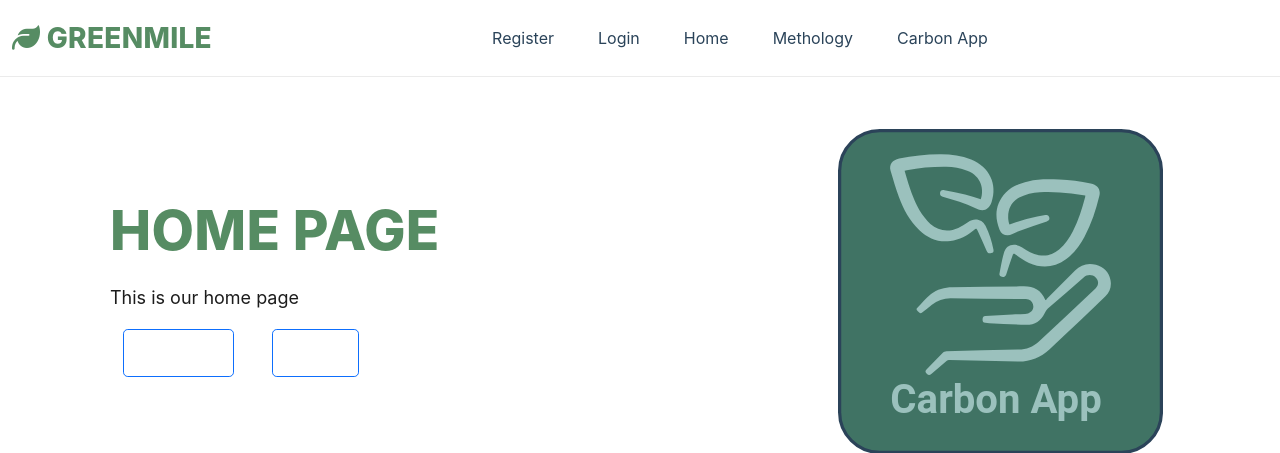
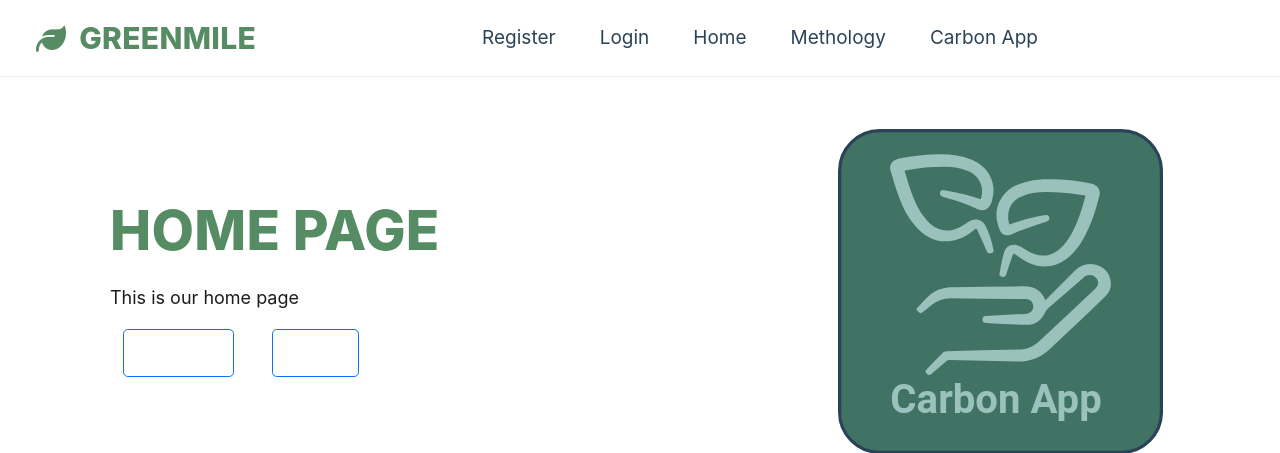
Before and after one commit to henrikkehopland/Gruppe4_SDG335, a Flask app: page / in a window 1280 px wide. Shown: the top 453 px of the page. Run offline with Flask 2, Linux system fonts and the light colour scheme; some libraries are stand-ins or nearby versions.

Commit message:
Update layout.css

```diff
--- a/capp/static/layout.css
+++ b/capp/static/layout.css
@@ -110,3 +110,31 @@
   }
   .carbon_app_navbar a::after{ bottom: -6px; height: 4px; }
 }
+
+
+/* --- Nytt frå CHAT --- */
+/* --- Større menytekst --- */
+.carbon_app_navbar a{
+  font-size: 18px;               /* var 16px */
+}
+@media (min-width: 1200px){
+  .carbon_app_navbar a{ font-size: 19px; }
+}
+
+/* --- Trekk logoen inn fra venstre kant --- */
+.section_carbon_app_navbar .container{
+  padding-left: 36px;            /* øk til 36–48px etter smak */
+  padding-right: 16px;
+}
+@media (min-width: 1440px){
+  .section_carbon_app_navbar .container{ padding-left: 48px; }
+}
+
+/* --- Litt større logo/ordmerke og finjuster ikonet --- */
+.carbon_app_navbar .logo{
+  font-size: 30px;               /* var 28px */
+}
+.carbon_app_navbar .logo .fa-leaf{
+  margin-right: 6px;
+  transform: translateY(1px);
+}
```
